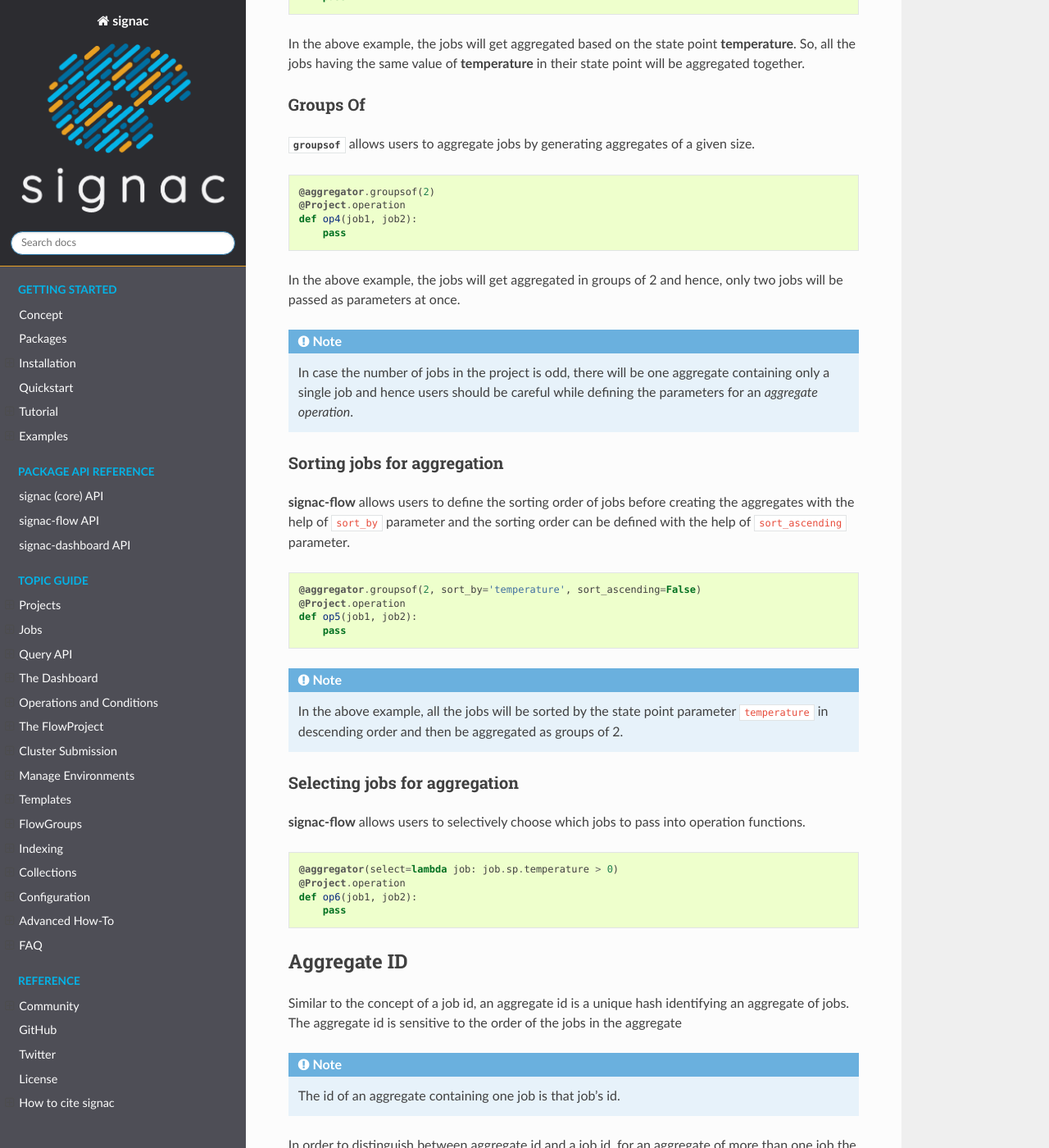
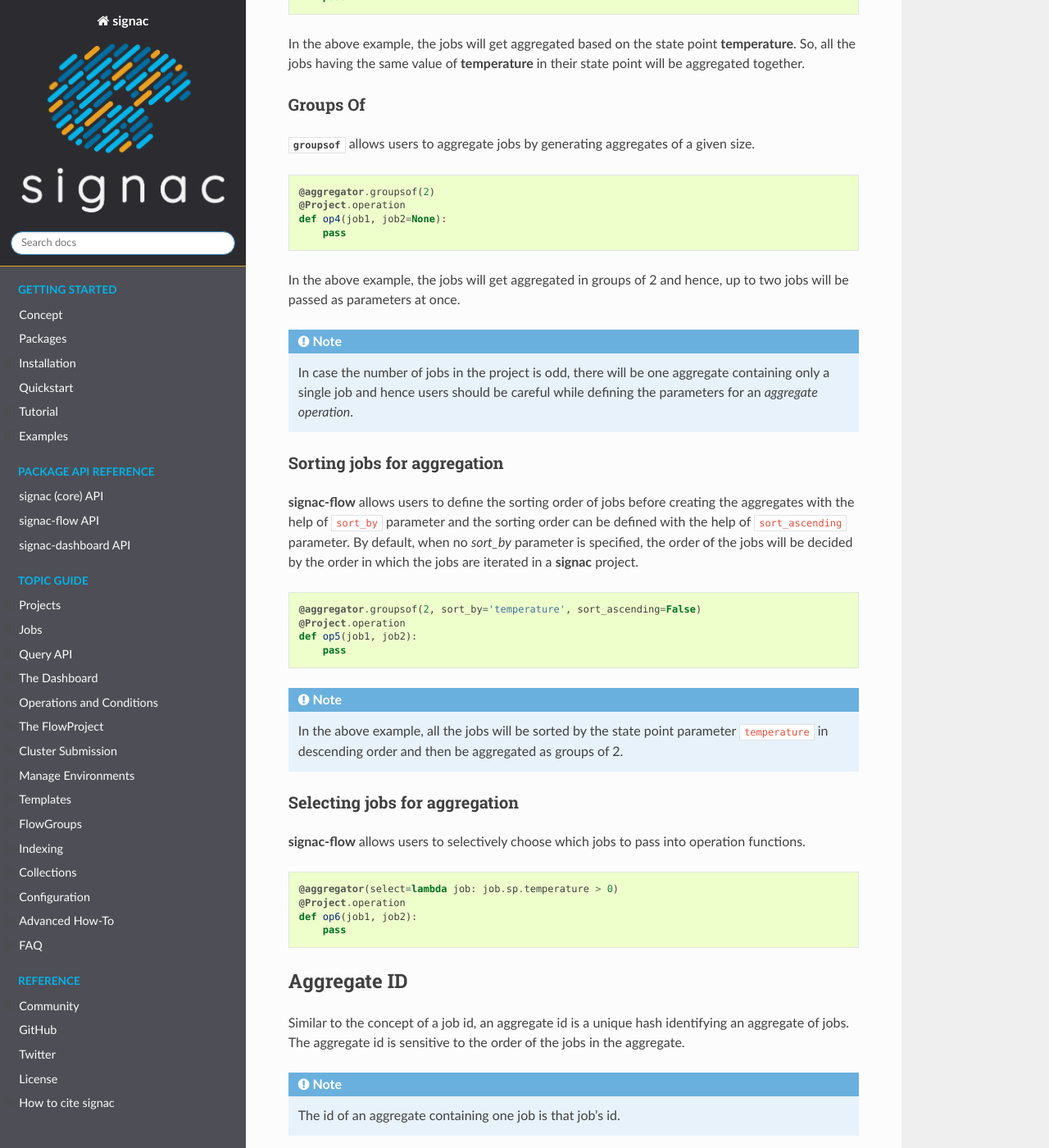
Before and after one commit to glotzerlab/signac-docs, a Sphinx documentation site: the page built from docs/source/aggregation.rst, in a window 1280 px wide and 1400 px high, scrolled down 1220 px. Shown: the whole window at 82% size. Built offline with Sphinx 7.4.7 and the Read the Docs theme 2.0.0, drawn with Linux system fonts in a browser that asks for light colours; some of the changed text lies outside the part shown.

Commit message:
Address reviews and update docs with current API

```diff
--- a/docs/source/aggregation.rst
+++ b/docs/source/aggregation.rst
@@ -36,10 +34,8 @@
     if __name__ == '__main__':
         Project().main()
 
-By default, if :class:`~flow.aggregator` is used as a decorator, aggregate of all the jobs present
-in the project will be created. In the above example, ``op1`` can be referred to as an *aggregate operation*
-where all the jobs present in the project are passed as arbitraty arguments (or ``*args``) and ``op2`` is a *normal operation*
-where only a single job is passed as a parameter.
+By default, if :class:`~flow.aggregator` is used as a decorator, aggregate of all the jobs present in the project will be created.
+In the above example, ``op1`` can be referred to as an *aggregate operation* where all the jobs present in the project are passed as arbitraty arguments (or ``*args``) and ``op2`` is a *normal operation* where only a single job is passed as a parameter.
 
 
 .. _types_of_aggregation:
@@ -49,17 +45,14 @@
 
 Currently, **signac-flow** allows users to aggregate jobs by:
 
-- Grouping them on state point key, an iterable of state point keys whose values define the
-  groupings, or an arbitrary callable of :class:`~signac.contrib.job.Job`.
+- Grouping them on state point key, an iterable of state point keys whose values define the groupings, or an arbitrary callable of :class:`~signac.contrib.job.Job`.
 - Generating aggregates of a given size.
 - Using custom aggregator function when greater flexibility is needed.
 
 Group By
 ---------
 
-:class:`~flow.aggregator.groupby` allows users to aggregate jobs by grouping them on
-state point key, an iterable of state point keys whose values define the groupings,
-or an arbitrary callable of :class:`~signac.contrib.job.Job`.
+:class:`~flow.aggregator.groupby` allows users to aggregate jobs by grouping them on state point key, an iterable of state point keys whose values define the groupings, or an arbitrary callable of :class:`~signac.contrib.job.Job`.
 
 .. code-block:: python
 
@@ -80,22 +73,20 @@
 
     @aggregator.groupsof(2)
     @Project.operation
-    def op4(job1, job2):
+    def op4(job1, job2=None):
         pass
 
-In the above example, the jobs will get aggregated in groups of 2 and hence, only two jobs will
-be passed as parameters at once.
+In the above example, the jobs will get aggregated in groups of 2 and hence, up to two jobs will be passed as parameters at once.
 
 .. note::
 
-    In case the number of jobs in the project is odd, there will be one aggregate containing only a single
-    job and hence users should be careful while defining the parameters for an *aggregate operation*.
+    In case the number of jobs in the project is odd, there will be one aggregate containing only a single job and hence users should be careful while defining the parameters for an *aggregate operation*.
 
 Sorting jobs for aggregation
 ----------------------------
 
-**signac-flow** allows users to define the sorting order of jobs before creating the aggregates with the
-help of ``sort_by`` parameter and the sorting order can be defined with the help of ``sort_ascending`` parameter.
+**signac-flow** allows users to define the sorting order of jobs before creating the aggregates with the help of ``sort_by`` parameter and the sorting order can be defined with the help of ``sort_ascending`` parameter.
+By default, when no `sort_by` parameter is specified, the order of the jobs will be decided by the order in which the jobs are iterated in a **signac** project.
 
 .. code-block:: python
 
@@ -106,11 +97,11 @@
 
 .. note::
 
-    In the above example, all the jobs will be sorted by the state point parameter ``temperature`` in descending
-    order and then be aggregated as groups of 2.
+    In the above example, all the jobs will be sorted by the state point parameter ``temperature`` in descending order and then be aggregated as groups of 2.
 
 Selecting jobs for aggregation
 ------------------------------
+
 **signac-flow** allows users to selectively choose which jobs to pass into operation functions.
 
 .. code-block:: python
@@ -127,21 +118,20 @@
 ============
 
 Similar to the concept of a job id, an aggregate id is a unique hash identifying an aggregate of jobs.
-The aggregate id is sensitive to the order of the jobs in the aggregate
+The aggregate id is sensitive to the order of the jobs in the aggregate.
+
 
 .. note::
 
     The id of an aggregate containing one job is that job's id.
 
-In order to distinguish between aggregate id and a job id, for an aggregate of more than one job
-the aggregate id of that aggregate will always have a prefix ``agg-``.
+In order to distinguish between aggregate id and a job id, for an aggregate of more than one job the aggregate id of that aggregate will always have a prefix ``agg-``.
 
 Users can generate the aggregate id of an aggregate using :meth:`flow.get_aggregate_id`.
 
 .. tip::
 
-    Users can also pass an aggregate id to the ``--job-id`` command-line flag provided by **signac-flow**
-    in ``run``, ``submit``, and ``exec``.
+    Users can also pass an aggregate id to the ``--job-id`` command-line flag provided by **signac-flow** in ``run``, ``submit``, and ``exec``.
 
 
 .. _aggregation_with_flow_groups:
@@ -149,14 +139,11 @@
 Aggregation with FlowGroups
 ===========================
 
-In order to associate aggregator object with a :py:class:`FlowGroup`, **signac-flow** provides a
-``aggregator_obj`` parameter in :meth:`~flow.FlowProject.make_group`. By default, no aggregation takes
-place for a :py:class:`FlowGroup`.
+In order to associate aggregator object with a :py:class:`FlowGroup`, **signac-flow** provides a ``group_aggregator`` parameter in :meth:`~flow.FlowProject.make_group`. By default, no aggregation takes place for a :py:class:`FlowGroup`.
 
 .. note::
 
-    Currently, **signac-flow** only allows single :class:`~flow.aggregator` per group, i.e. all the operations present
-    in a :py:class:`FlowGroup` will be using a same :class:`~flow.aggregator` object.
+    Currently, **signac-flow** only allows single :class:`~flow.aggregator` per group, i.e., all the operations present in a :py:class:`FlowGroup` will be using the same :class:`~flow.aggregator` object.
 
 .. code-block:: python
 
@@ -182,6 +169,4 @@
     if __name__ == '__main__':
         Project().main()
 
-In the above example, when the group ``agg-group`` is executed, all the jobs
-in the project are passed as arbitrary arguments for ``op1`` and ``op2``. But if only ``op2`` is
-executed, only a single job is passed as a parameter.
+In the above example, when the group ``agg-group`` is executed, all the jobs in the project are passed as arbitrary arguments for ``op1`` and ``op2``. But if only ``op2`` is executed, only a single job is passed as a parameter.
```
Also changed, not shown: other parts of docs/source/aggregation.rst (+2 -4 lines).
